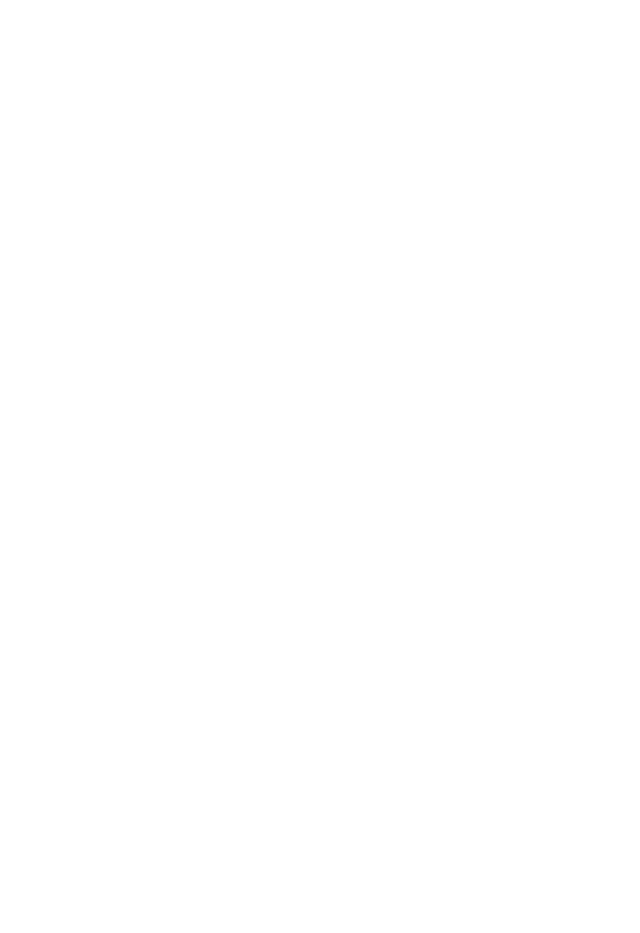
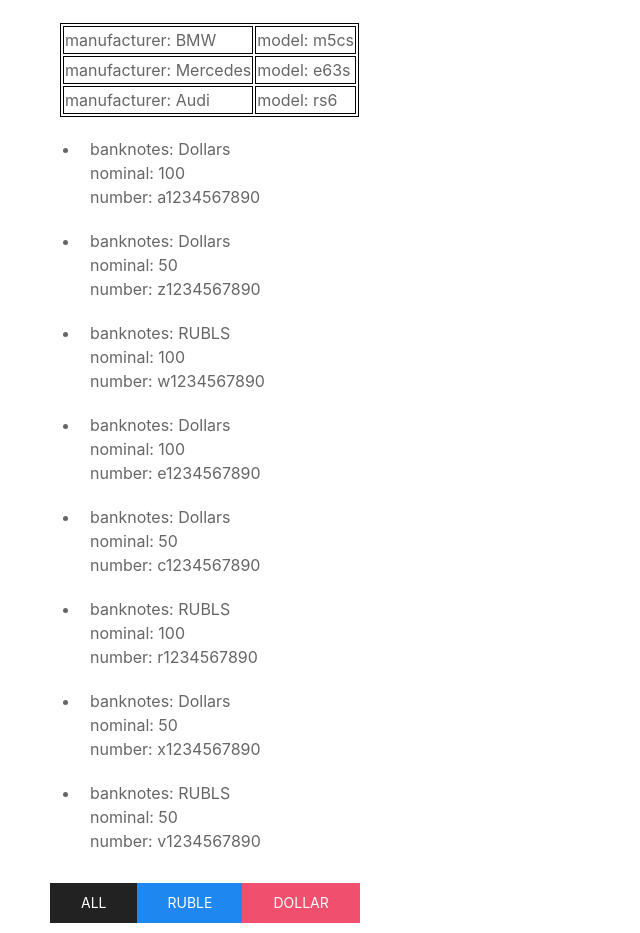
Before and after one commit to kotpavlik/incubatorTs, a React (Create React App) app: page / in a window 1280 px wide. Shown: the part 708-1641 px from the top of the page, without its empty margins (0-640 px from the left). Before the commit the page ends 800 px from the top, so only its background shows below. Built offline with nearby package versions, Linux system fonts and the light colour scheme.

Commit message:
micro_tasks_homework_monday_1 + uikit

```diff
--- a/package.json
+++ b/package.json
@@ -14,6 +14,7 @@
     "react-dom": "^17.0.2",
     "react-scripts": "5.0.0",
     "typescript": "^4.4.2",
+    "uikit": "^3.13.7",
     "web-vitals": "^2.1.0"
   },
   "scripts": {
--- a/public/index.html
+++ b/public/index.html
@@ -17,6 +17,7 @@
     <link rel="manifest" href="%PUBLIC_URL%/manifest.json" />
 
    <link rel="icon" type="image/png" sizes="32x32" href="/favicon-32x32.png">
+    <link rel="stylesheet" href="https://cdn.jsdelivr.net/npm/uikit@3.13.7/dist/css/uikit.min.css" />
 
     <!--
       Notice the use of %PUBLIC_URL% in the tags above.
@@ -42,5 +43,7 @@
       To begin the development, run `npm start` or `yarn start`.
       To create a production bundle, use `npm run build` or `yarn build`.
     -->
+    <script src="https://cdn.jsdelivr.net/npm/uikit@3.13.7/dist/js/uikit.min.js"></script>
+    <script src="https://cdn.jsdelivr.net/npm/uikit@3.13.7/dist/js/uikit-icons.min.js"></script>
   </body>
 </html>
--- a/src/App.css
+++ b/src/App.css
@@ -26,3 +26,15 @@
         transform: rotate(360deg);
     }
 }
+.button{
+    display: flex;
+    flex-direction: row;
+
+}
+.button>div>button{
+    width: 100px;
+    margin: 10px;
+}
+.money_list {
+    padding: 10px;
+}
--- a/src/App.tsx
+++ b/src/App.tsx
@@ -1,19 +1,28 @@
-import React from "react";
-import "./App.css";
-import Accordion from "./components/accordion/Accordion";
-import PageTitle from "./components/pageTitle/PageTitle";
-import Raiting from "./components/raiting/Raiting";
+import React from 'react';
+import './App.css';
+import Accordion from './components/accordion/Accordion';
+import PageTitle from './components/pageTitle/PageTitle';
+import Raiting from './components/raiting/Raiting';
+import MicroTasks from './components/TestMap/MicroTasks';
+import NewComponent from './components/newComponent/newComponent';
 
 function App() {
+    const topCars = [
+        {manufacturer: 'BMW', model: 'm5cs'},
+        {manufacturer: 'Mercedes', model: 'e63s'},
+        {manufacturer: 'Audi', model: 'rs6'}
+    ]
     return (
         <div className="App">
             <div className="App-header">
-        <PageTitle title={"Hello hacking wold"} />
-        <PageTitle title={"Hello hacking wold, myther fucker"} />
+                <PageTitle title={'Hello hacking wold'}/>
+                <PageTitle title={'Hello hacking wold, my dear hackers'}/>
             </div>
-      <Raiting value={3} />
-      <Accordion title={"Menu : "} collapsed={true} />
-      <Accordion title={"Users : "} collapsed={true} />
+            <Raiting value={3}/>
+            <Accordion title={'Menu : '} collapsed={true}/>
+            <Accordion title={'Users : '} collapsed={true}/>
+            <MicroTasks cars={topCars}/>
+            <NewComponent/>
         </div>
     );
 }
--- /dev/null
+++ b/src/components/TestMap/MicroTasks.module.css
@@ -0,0 +1,7 @@
+.cars {
+    margin: 10px;
+    border: 1px solid black;
+}
+.cars>tbody>tr>td {
+    border: 1px solid #000000;
+}
--- /dev/null
+++ b/src/components/TestMap/MicroTasks.tsx
@@ -0,0 +1,33 @@
+import React from 'react';
+import s from './MicroTasks.module.css'
+
+type topCarsType = {
+    cars: Array<carsType>
+}
+
+type carsType = {
+    manufacturer: string
+    model: string
+}
+
+
+const MicroTasks = (props: topCarsType) => {
+    return (
+        <div className={s.wrapper_micro_tasks}>
+            <table className={s.cars}>
+                <tbody>
+                {props.cars.map((cars, index) => {
+                    return (
+                        <tr key={index}>
+                            <td> manufacturer: {cars.manufacturer} </td>
+                            <td> model: {cars.model}</td>
+                        </tr>
+
+                    )
+                })}</tbody>
+            </table>
+        </div>
+    );
+};
+
+export default MicroTasks;
--- /dev/null
+++ b/src/components/default_button/default_button.tsx
@@ -0,0 +1,18 @@
+import React from 'react';
+
+type ButtonType = {
+    name:string
+    onClickHandler:() => void
+    styleButton:string
+ }
+
+const DefaultButton = (props:ButtonType) => {
+    debugger
+    return (
+
+            <button className={props.styleButton} onClick={props.onClickHandler}>{props.name}</button>
+
+    );
+};
+
+export default DefaultButton;
--- /dev/null
+++ b/src/components/newComponent/HomeworkEasyType.tsx
@@ -0,0 +1,32 @@
+import React from 'react';
+
+type currentMoneyPropsType = {
+    currentMoney: Array<moneyType>
+}
+type moneyType = {
+    banknots: string
+    value: number
+    number: string
+}
+const HomeworkEasyType = (props: currentMoneyPropsType) => {
+    return (
+        <>
+            <ul>
+                {props.currentMoney.map((money, index) => {
+
+                    return (
+                        <li key={index} className="money_list">
+                            <span>banknotes: {money.banknots} </span>
+                            <br/>
+                            <span>nominal: {money.value} </span>
+                            <br/>
+                            <span>number: {money.number} </span>
+                            <br/>
+                        </li>
+                    )
+                })}</ul>
+        </>
+    );
+};
+
+export default HomeworkEasyType;
--- /dev/null
+++ b/src/components/newComponent/newComponent.tsx
@@ -0,0 +1,62 @@
+import React, {useState} from 'react';
+import Default_button from '../default_button/default_button';
+import HomeworkEasyType from './HomeworkEasyType';
+
+
+type nameButtonType = 'all' | 'ruble' | 'dollar'
+
+const NewComponent = () => {
+    const [money, setMoney] = useState([
+        {banknots: 'Dollars', value: 100, number: ' a1234567890'},
+        {banknots: 'Dollars', value: 50, number: ' z1234567890'},
+        {banknots: 'RUBLS', value: 100, number: ' w1234567890'},
+        {banknots: 'Dollars', value: 100, number: ' e1234567890'},
+        {banknots: 'Dollars', value: 50, number: ' c1234567890'},
+        {banknots: 'RUBLS', value: 100, number: ' r1234567890'},
+        {banknots: 'Dollars', value: 50, number: ' x1234567890'},
+        {banknots: 'RUBLS', value: 50, number: ' v1234567890'},
+    ])
+    const [nameButton, setNameButton] = useState<nameButtonType>('all');
+
+    let currentMoney = money;
+    if (nameButton === 'ruble') {
+        currentMoney = money.filter(filteredMoney => filteredMoney.banknots.toLocaleLowerCase() === 'rubls')
+    }
+    if (nameButton === 'dollar') {
+        currentMoney = money.filter(filteredMoney => filteredMoney.banknots.toLocaleLowerCase() === 'dollars')
+    }
+
+    const onClickHandler = (nameButton: nameButtonType) => {
+        setNameButton(nameButton)
+    }
+    let allButton:string = 'uk-button uk-button-secondary';
+    let rubleButton:string = 'uk-button uk-button-primary';
+    let dollarButton:string = 'uk-button uk-button-danger';
+
+    return (
+        <div>
+            <div className="filter_cash">
+                <HomeworkEasyType currentMoney={currentMoney}/>
+            </div>
+            <div className="uk-button-group">
+                <Default_button
+                    name={'all'}
+                    onClickHandler={() => onClickHandler('all')}
+                    styleButton={allButton}/>
+
+                <Default_button
+                    name={'ruble'}
+                    onClickHandler={() => onClickHandler('ruble')}
+                    styleButton={rubleButton}/>
+
+                <Default_button
+                    name={'dollar'}
+                    onClickHandler={() => onClickHandler('dollar')}
+                    styleButton={dollarButton}/>
+
+            </div>
+        </div>
+    );
+};
+
+export default NewComponent;
--- a/src/components/raiting/Raiting.tsx
+++ b/src/components/raiting/Raiting.tsx
@@ -6,7 +6,7 @@
 };
 
 const Raiting = (props: RatyngType) => {
-  debugger;
+
   switch (props.value) {
     case 1: {
       return (
```
Also changed, not shown: 1 other file (tests, documents, lock files or other folders). Lines whose indentation alone changed are shown as unchanged.
